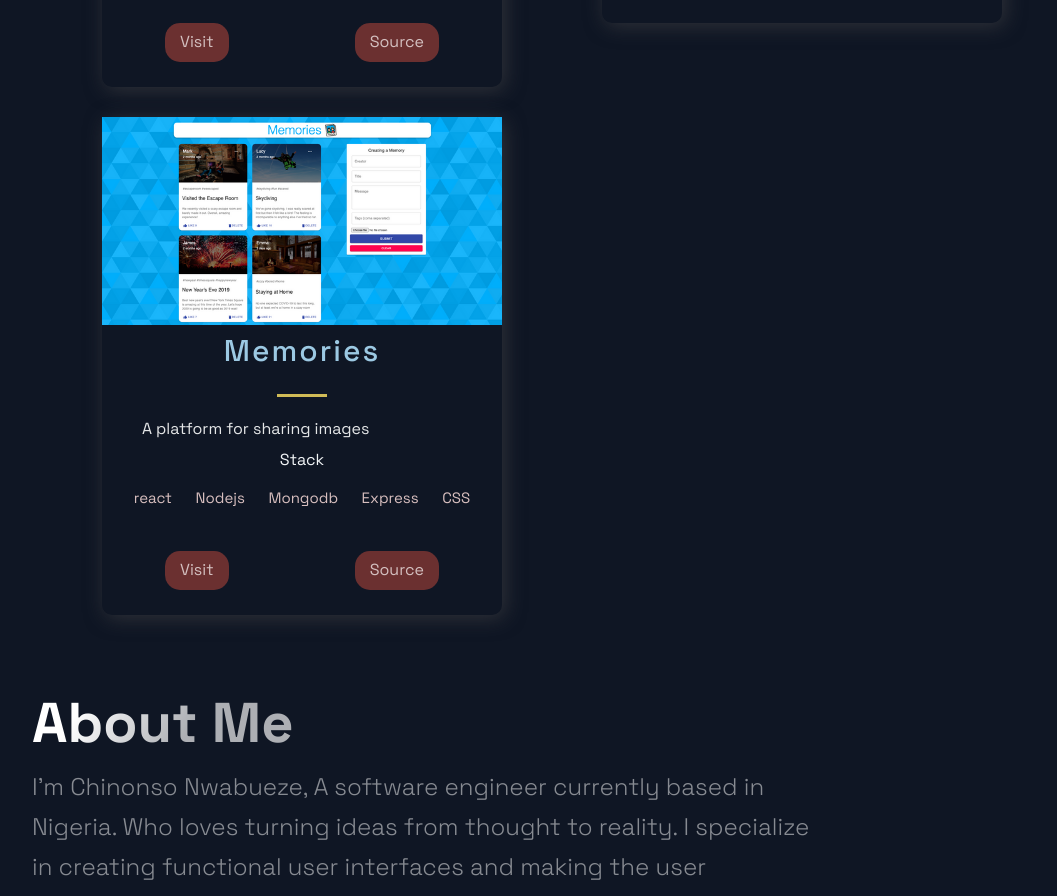
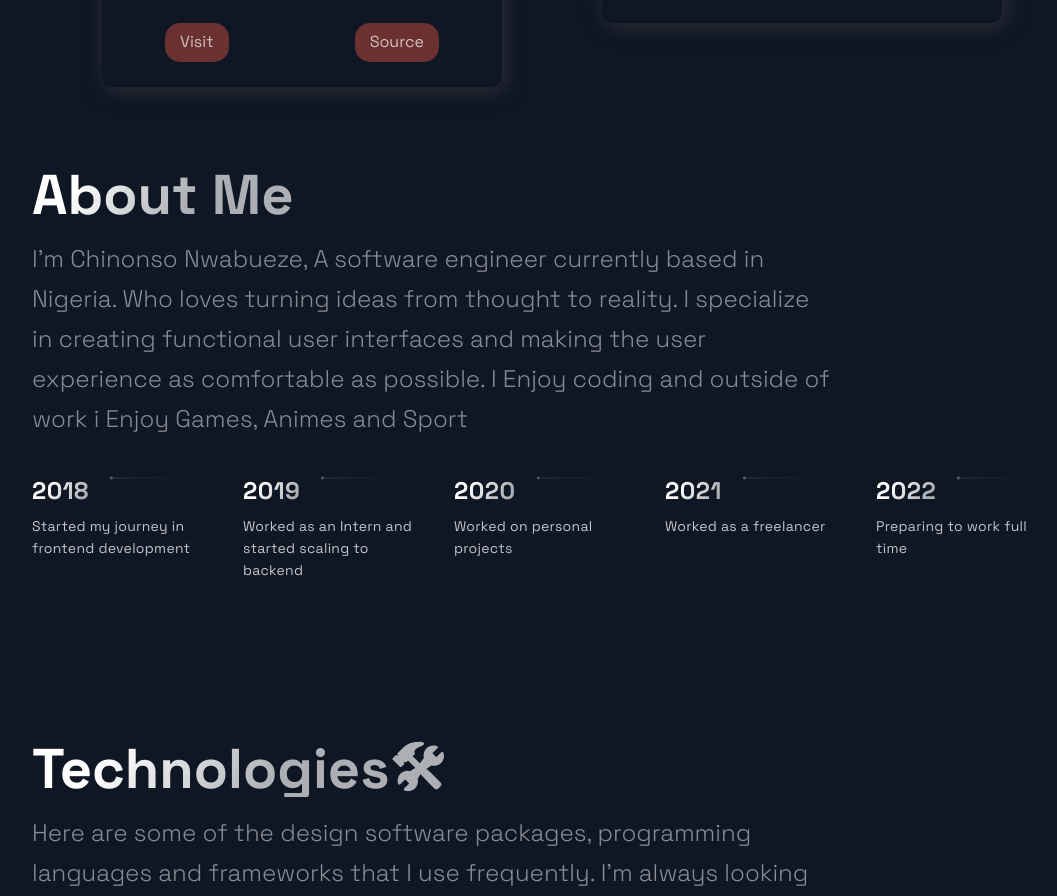
Before and after one commit to nwabuezenonso/portfolio, a Next.js app: page / in a window 1280 px wide. Shown: the part 2517-3413 px from the top of the page, without its empty margins (88-1145 px from the left). Built offline with nearby package versions, Linux system fonts and the light colour scheme.

Commit message:
changes made on project

```diff
--- a/src/constants/constants.js
+++ b/src/constants/constants.js
@@ -53,16 +53,6 @@ export const projects = [
     visit: 'https://damanimedia.netlify.app/',
     id: 5,
   },
-  {
-    title: 'Memories',
-    description: "A platform for sharing images",
-    image: '/images/6.png',
-    tags: ['react', 'Nodejs', 'Mongodb', 'Express', 'CSS'],
-    source: 'https://github.com/nwabuezenonso/project_mern_memories',
-    visit: 'https://stephen-mern.netlify.app/',
-    id: 6,
-  },
-
 ];
 
 export const TimeLineData = [
```
